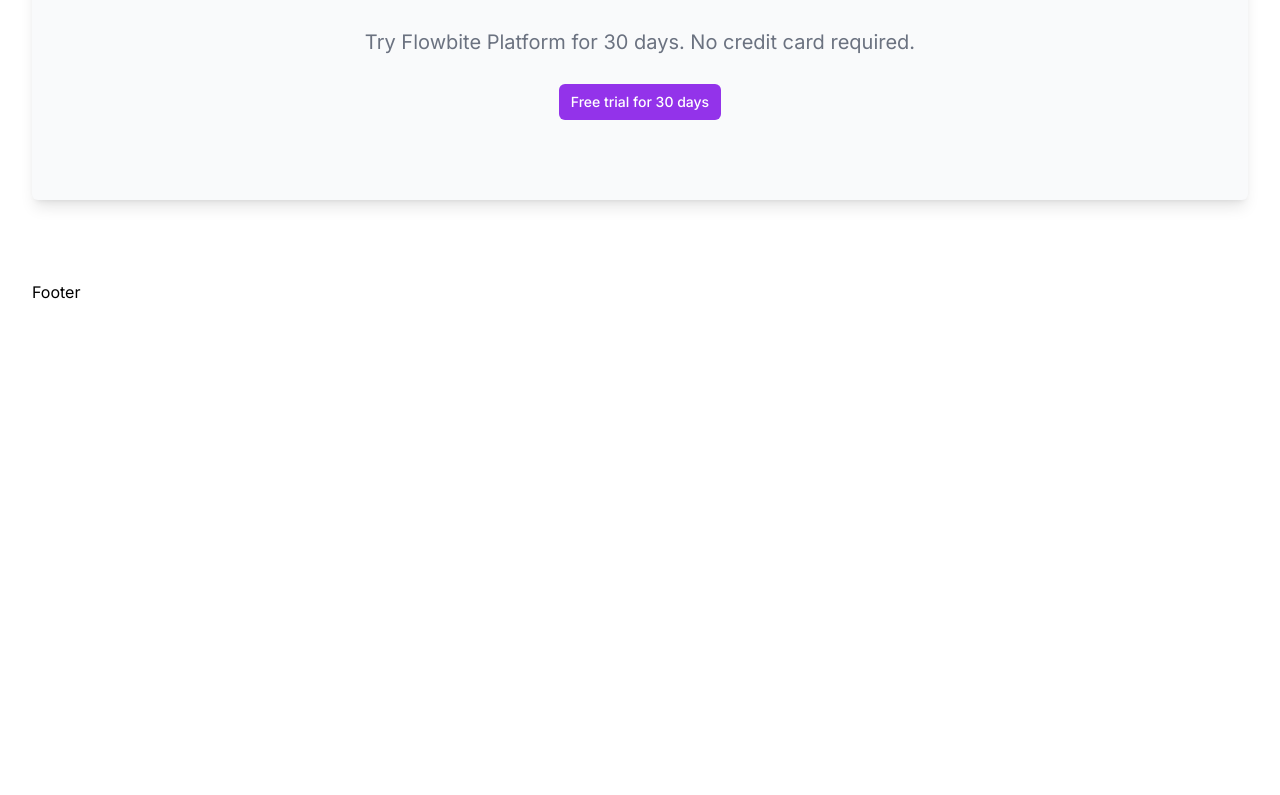
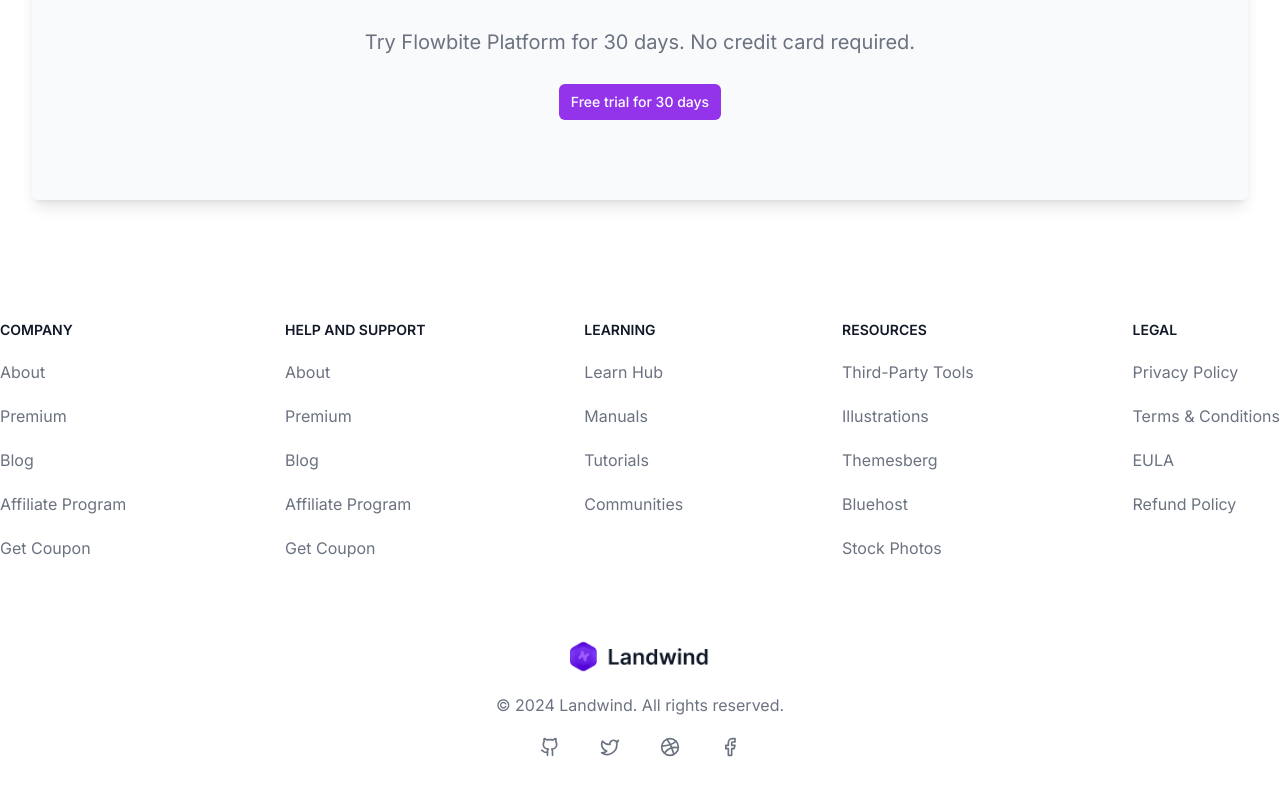
Before and after one commit to vaskrsijep/landwind, a Next.js app: page / in a window 1280 px wide. Shown: the part 4141-4936 px from the top of the page. Before the commit the page ends 4445 px from the top, so only its background shows below. Built offline with nearby package versions, Linux system fonts and the light colour scheme.

Commit message:
Footer component ui end

```diff
--- a/src/app/page.tsx
+++ b/src/app/page.tsx
@@ -28,8 +28,8 @@
       <Pricing/>
       <FAQ/>
       <CTA/>
-      <Footer/>
     </MaxWidthWrapper>
+    <Footer/>
     </>
       );
     }
--- a/src/components/Footer.tsx
+++ b/src/components/Footer.tsx
@@ -1,9 +1,56 @@
-import React from 'react'
+import { Dribbble, Facebook, GitBranchPlus, Github, Twitter } from "lucide-react";
+import Image from "next/image";
+import React from "react";
+type Links = {
+  Title: string;
+  Links: string[];
+}
+
+const links: Links[] = [
+  {
+    Title: "Company",
+    Links: ["About", "Premium", "Blog", "Affiliate Program", "Get Coupon"],
+  },
+  {
+    Title: "Help And Support",
+    Links: ["About", "Premium", "Blog", "Affiliate Program", "Get Coupon"]
+  },
+  {
+    Title: "Learning",
+    Links: ["Learn Hub", "Manuals", "Tutorials", "Communities"]
+  },
+  {
+    Title: "Resources",
+    Links: ["Third-Party Tools", "Illustrations", "Themesberg", "Bluehost", "Stock Photos"]
+  },
+  {
+    Title: "Legal",
+    Links: ["Privacy Policy", "Terms & Conditions", "EULA", "Refund Policy"]
+  },
+
+];
 
 const Footer = () => {
-  return (
-    <div>Footer</div>
-  )
-}
+  return <div id="footer" className="max-w-7xl mx-auto flex items-center justify-center py-10 flex-col gap-0">
+    <div className="w-full flex items-start justify-between">
+      {links.map((link) => (
+        <div key={link.Title} className="flex flex-col gap-5">
+            <p className="text-sm font-semibold uppercase text-gray-900">{link.Title}</p>
+            {link.Links.map((link) => (
+              <a href="#footer" className="text-base font-normal text-gray-500 hover:text-gray-800 transition duration-200 cursor-pointer" key={link}>{link}</a>
+            ))}
+        </div>
+      ))}
+    </div>
+    <Image src="/images/full-logo.png" alt="logo" width={140} height={40} className="mt-20"/>
+    <p className="text-base text-gray-500 my-5">© 2024 Landwind. All rights reserved.</p>
+    <div className="flex items-center justify-center flex-row gap-10">
+      <Github className="w-5 h-5 text-gray-500 hover:text-gray-800 transition duration-300 cursor-pointer"/>
+      <Twitter className="w-5 h-5 text-gray-500 hover:text-gray-800 transition duration-300 cursor-pointer"/>
+      <Dribbble className="w-5 h-5 text-gray-500 hover:text-gray-800 transition duration-300 cursor-pointer"/>
+      <Facebook className="w-5 h-5 text-gray-500 hover:text-gray-800 transition duration-300 cursor-pointer"/>
+    </div>
+  </div>
+};
 
-export default Footer
+export default Footer;
```
